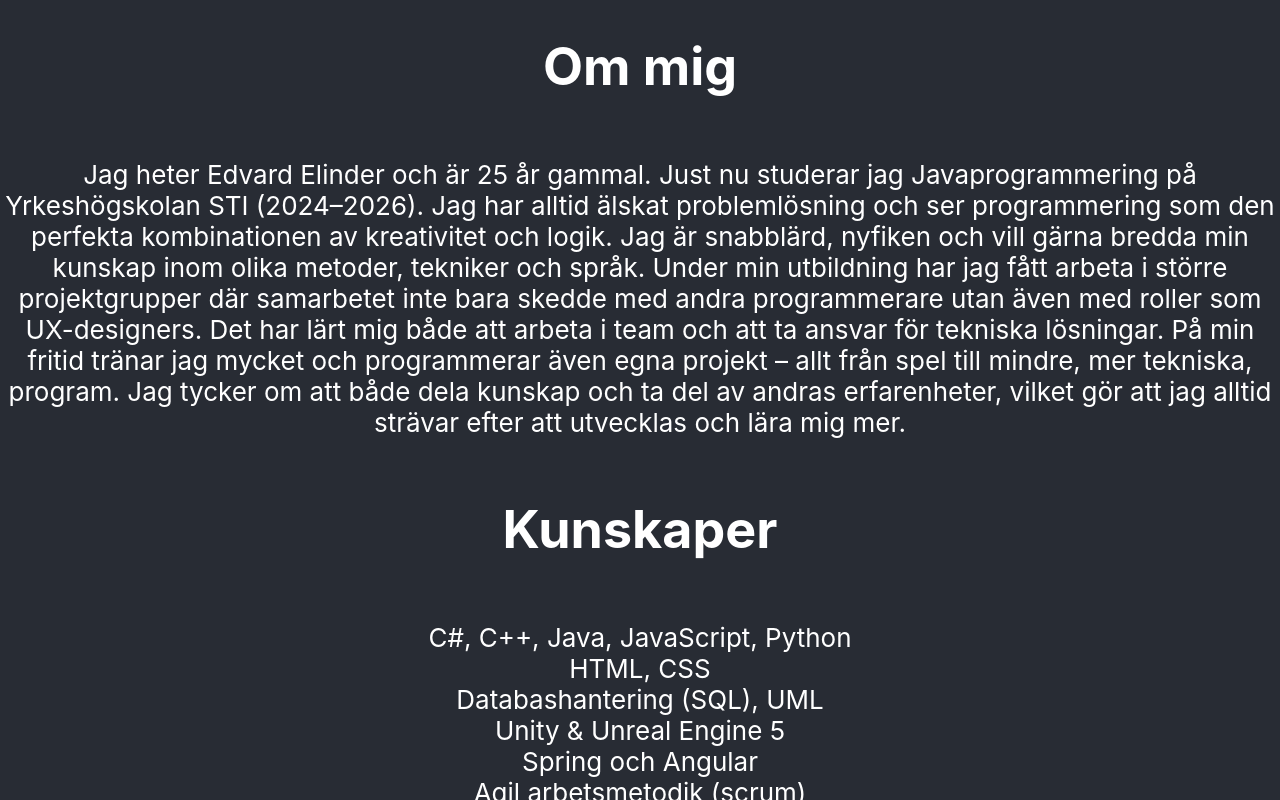
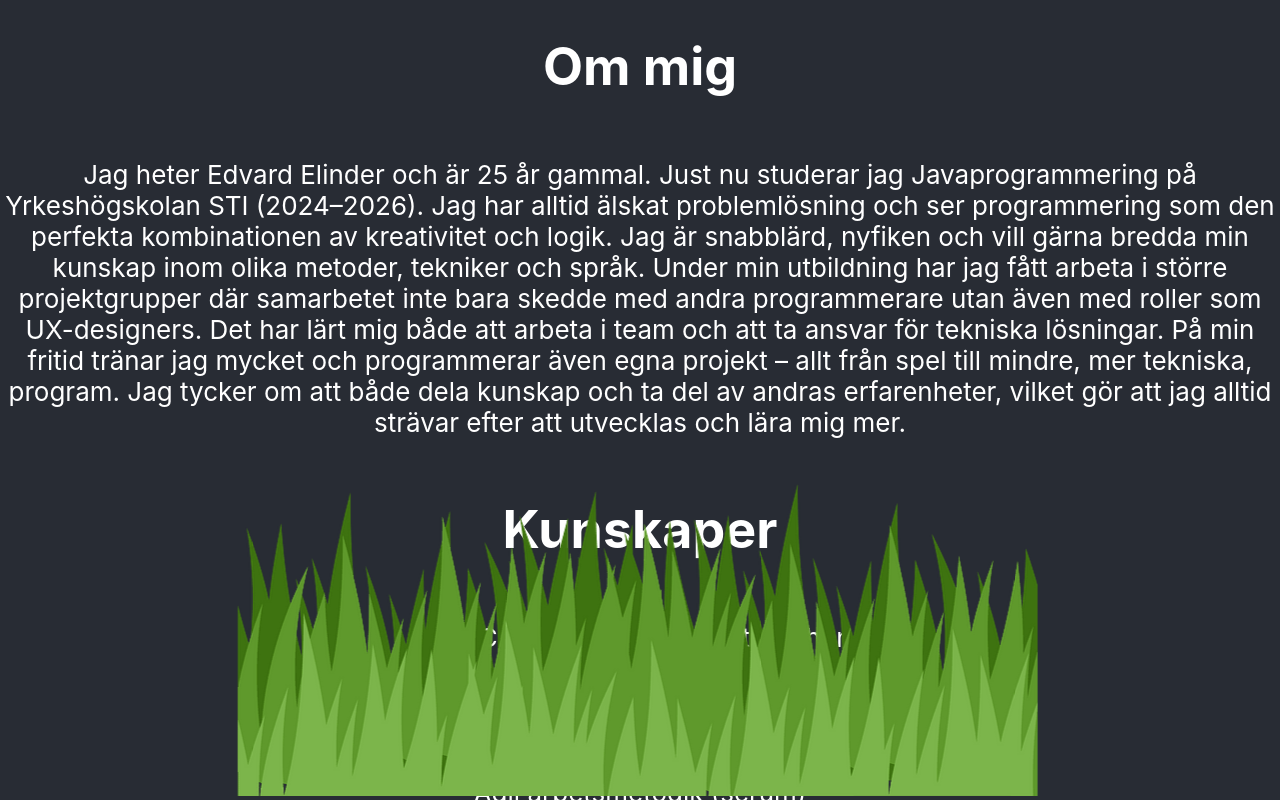
Before and after one commit to EdvaLLd/Moln-Edvard-Elinder, a React (Create React App) app: page / in a window 1280 px wide. Shown: the top 800 px of the page. Built offline with nearby package versions, Linux system fonts and the light colour scheme.

Commit message:
anim test

```diff
--- a/src/App.css
+++ b/src/App.css
@@ -28,6 +28,23 @@
   color: #61dafb;
 }
 
+.staticAtBottom {
+  position: fixed;
+  bottom: 0;
+  left: 0;
+  width: 100vw;     /* sträck ut över hela bredden */
+  animation: sway 10s infinite linear;
+  object-fit: fill;
+}
+
+@keyframes sway {
+  0%   { transform: translateX(0); }
+  25%  { transform: translateX(10px); }
+  50%  { transform: translateX(0); }
+  75%  { transform: translateX(-10px); }
+  100% { transform: translateX(0); }
+}
+
 @keyframes App-logo-spin {
   from {
     transform: rotate(0deg);
--- a/src/App.js
+++ b/src/App.js
@@ -24,6 +24,10 @@ function App() {
         <a href="https://github.com/EdvaLLd/Webprojekt"  target="_blank" rel="noopener noreferrer">Webprojekt</a>
         <a href="https://github.com/EdvaLLd/Databasprojekt"  target="_blank" rel="noopener noreferrer">Databasprojekt</a>
       </header>
+      <div class="staticAtBottom">
+        <img src="/images/grass.png">
+        </img>
+      </div>
     </div>
   );
 }
```
Also changed, not shown: public/images/grass.png (added).
